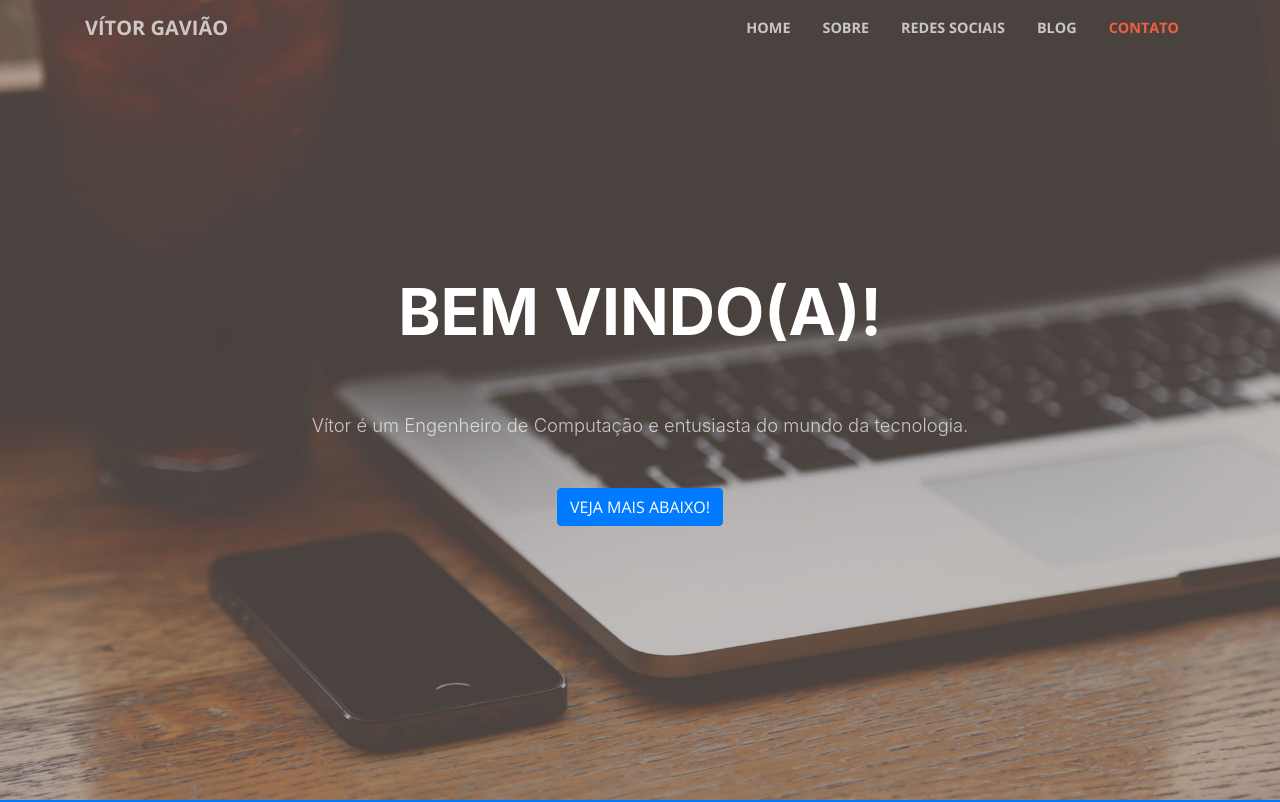
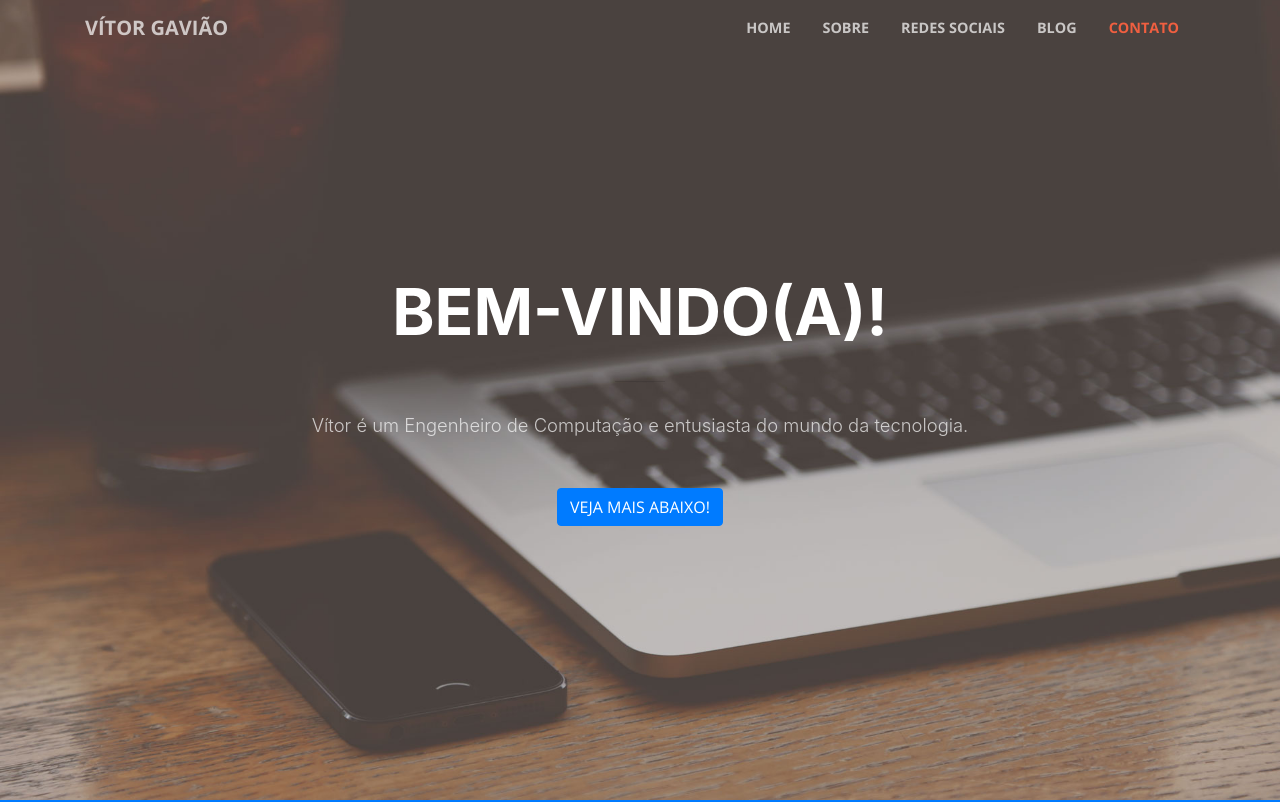
Before and after one commit to gav1ao/gav1ao.github.io, a website with bundled scripts: page index.html in a window 1280 px wide. Shown: the top 802 px of the page. Built offline with nearby package versions, Linux system fonts and the light colour scheme.

Commit message:
Corrigindo mais um erro bobo no texto.

```diff
--- a/index.html
+++ b/index.html
@@ -69,7 +69,7 @@
         <div class="row">
           <div class="col-lg-10 mx-auto">
             <h1 class="text-uppercase">
-              <strong>Bem vindo(a)!</strong>
+              <strong>Bem-vindo(a)!</strong>
             </h1>
             <hr>
           </div>
```
